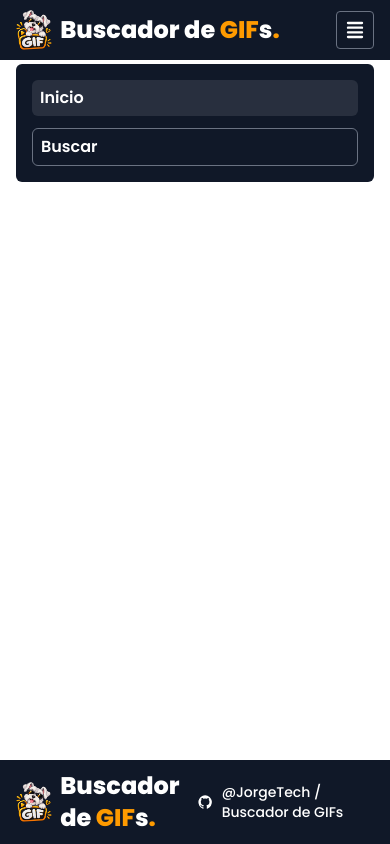
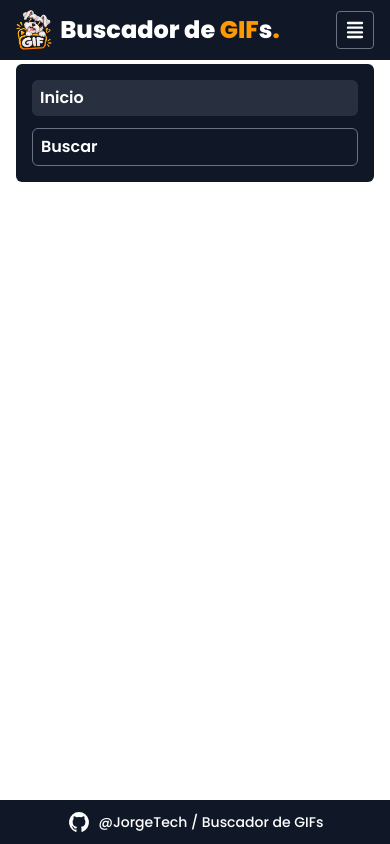
Before and after one commit to JorgeTech26/angular-gifs-app, an Angular app: page / in a window 390 px wide. Built offline with nearby package versions, Linux system fonts and the light colour scheme.

Commit message:
style: modificar el diseño de footer

```diff
--- a/src/app/shared/components/footer/footer.html
+++ b/src/app/shared/components/footer/footer.html
@@ -1,6 +1,6 @@
 <div class="max-w-7xl mx-auto">
-  <div class="flex flex-row justify-between items-center py-2.5">
-    <a class="flex flex-row justify-center items-center gap-x-2">
+  <div class="flex flex-row justify-center sm:justify-between items-center py-2.5">
+    <a class="hidden sm:flex flex-row justify-center items-center gap-x-2">
       <img src="/images/logo.png" class="h-10" alt="imagen logo" />
       <h1 class="text-white text-2xl font-extrabold">
         Buscador de <span class="text-amber-500">GIF</span>s<span class="text-amber-500">.</span>
```
